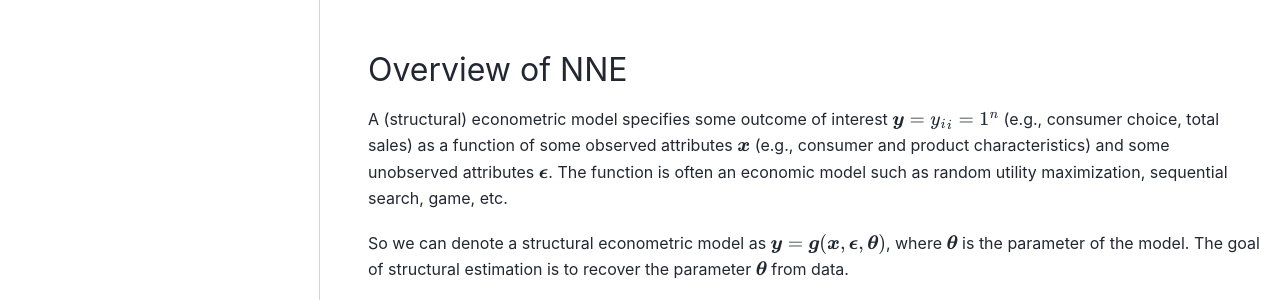
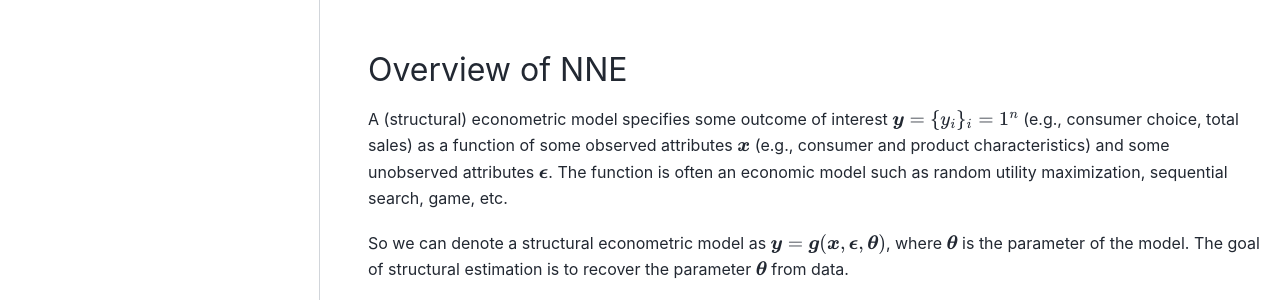
Before and after one commit to nnehome/nnehome.github.io, a Sphinx documentation site: the page built from docs/source/home/home.rst, in a window 1280 px wide. Shown: the part 502-802 px from the top of the page. Built offline with Sphinx 7.4.7 and the PyData theme 0.15.4, drawn with Linux system fonts in a browser that asks for light colours.

Commit message:
some change

```diff
--- a/docs/source/home/home.rst
+++ b/docs/source/home/home.rst
@@ -21,7 +21,7 @@ On the :ref:`code` page, we provide the code for the application of NNE to consu
 
 Overview of NNE
 ---------------
-A (structural) econometric model specifies some outcome of interest :math:`\boldsymbol{y}={y_i}_i=1^n` (e.g., consumer choice, total sales) as a function of some observed attributes :math:`\boldsymbol{x}` (e.g., consumer and product characteristics) and some unobserved attributes :math:`\boldsymbol{\epsilon}`. The function is often an economic model such as random utility maximization, sequential search, game, etc.
+A (structural) econometric model specifies some outcome of interest :math:`\boldsymbol{y}=\{y_i\}_i=1^n` (e.g., consumer choice, total sales) as a function of some observed attributes :math:`\boldsymbol{x}` (e.g., consumer and product characteristics) and some unobserved attributes :math:`\boldsymbol{\epsilon}`. The function is often an economic model such as random utility maximization, sequential search, game, etc.
 
 So we can denote a structural econometric model as :math:`\boldsymbol{y} = \boldsymbol{g}(\boldsymbol{x}, \boldsymbol{\epsilon},  \boldsymbol{\theta})`, where :math:`\boldsymbol{\theta}` is the parameter of the model. The goal of structural estimation is to recover the parameter :math:`\boldsymbol{\theta}` from data.
 
```
